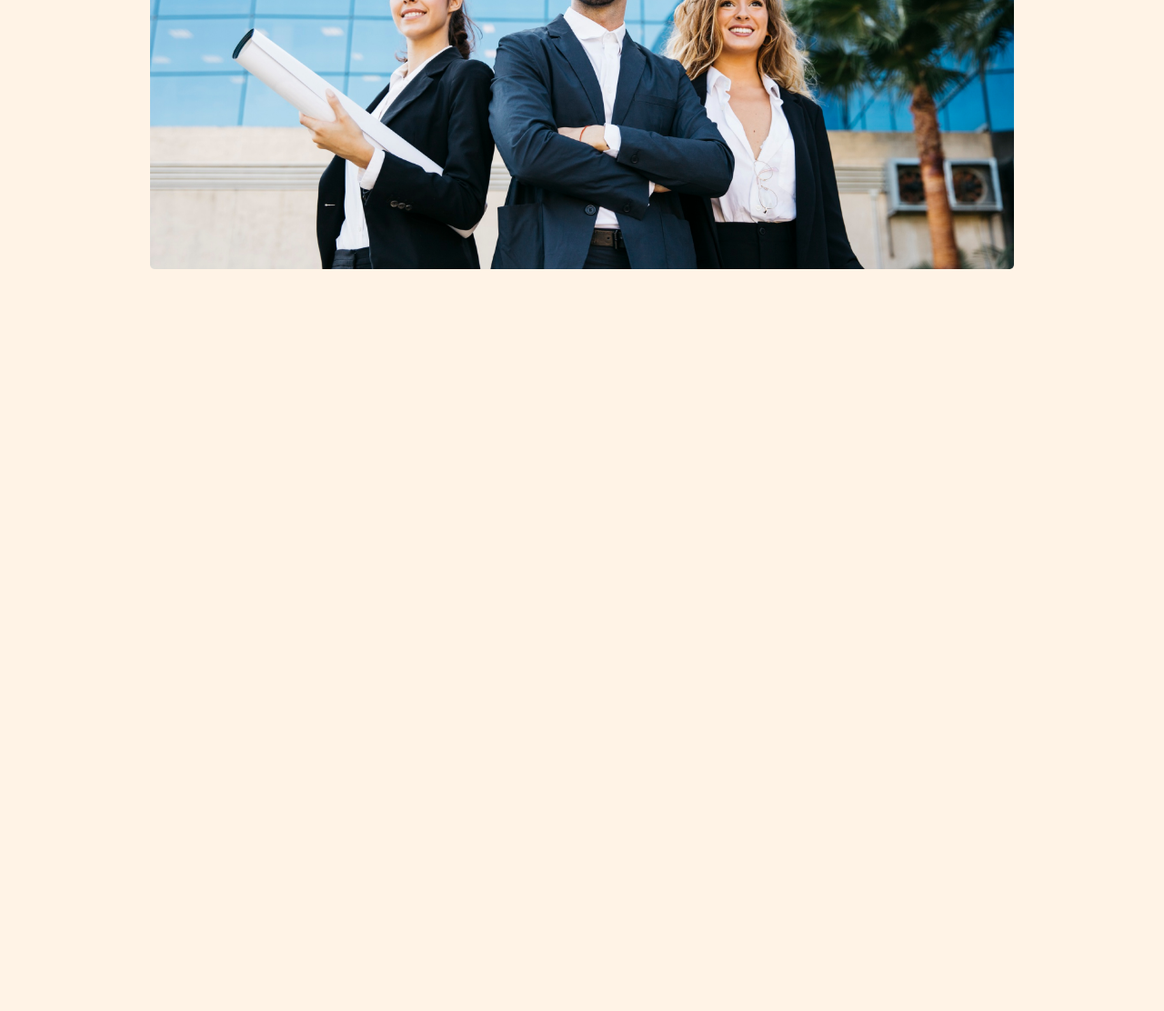
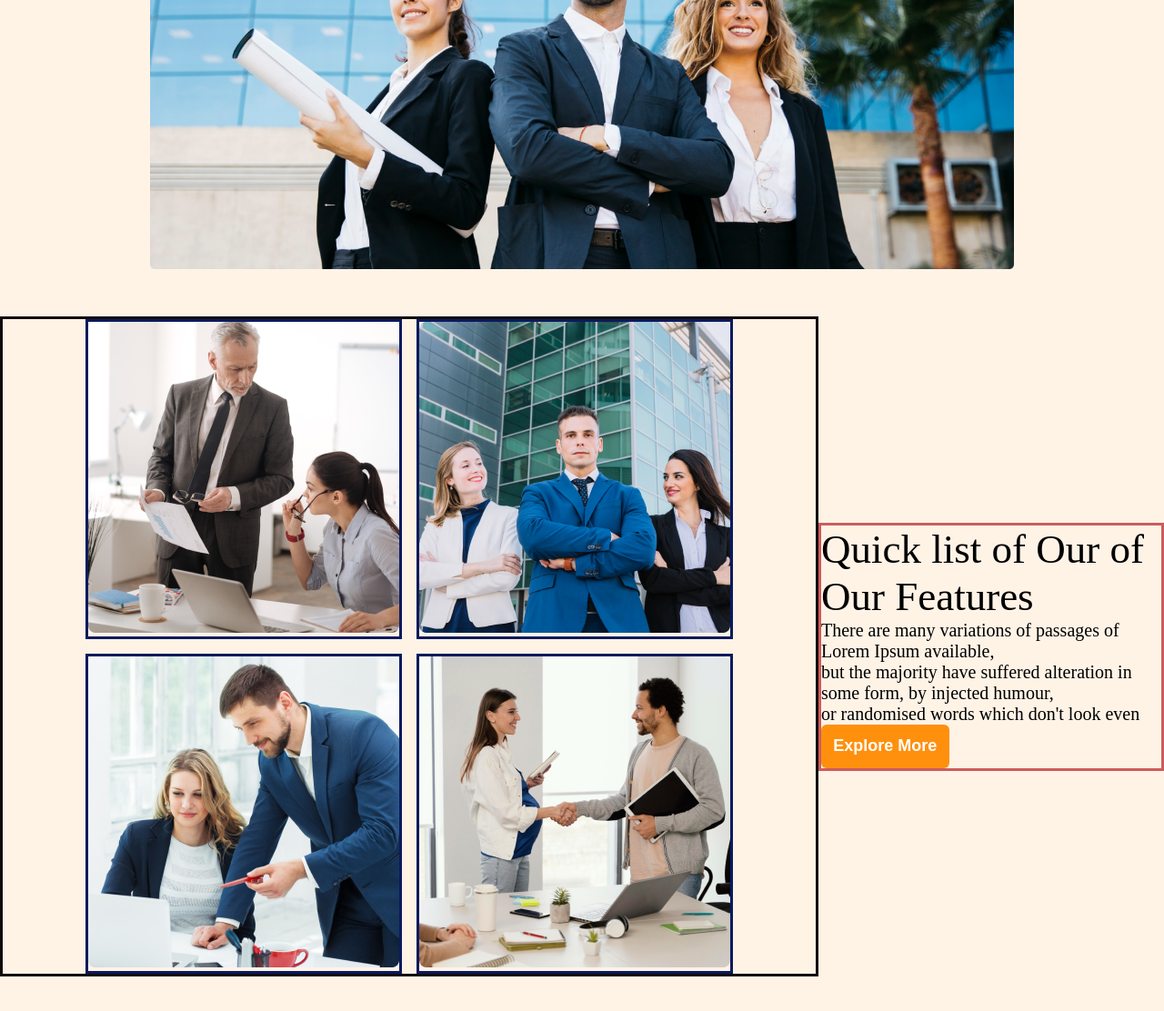
Before and after one commit to emranhe33/G3-Architects, a plain HTML site: page index.html in a window 1280 px wide. Shown: the part 620-1732 px from the top of the page at 91% size. Before the commit the page ends 920 px from the top, so only its background shows below. Drawn offline with Linux system fonts and the light colour scheme.

Commit message:
main part s add

```diff
--- a/index.html
+++ b/index.html
@@ -62,6 +62,52 @@
 
     <main>
 
+        <section>
+            <div class="Features-part">
+
+                <div class="Features-images">
+
+                    <div class="Features-img">
+                        <img src="images/team1.png" alt="">
+                    </div>
+
+                    <div class="Features-img">
+                        <img src="images/team2.png" alt="">
+                    </div>
+
+                    <div class="Features-img">
+                        <img src="images/team3.png" alt="">
+                    </div>
+
+                    <div class="Features-img">
+                        <img src="images/team4.png" alt="">
+                    </div>
+
+                </div>
+
+                <div class="Features-details">
+                    <h2 class="Features-title">
+                        Quick list of Our
+                        <span class="title-color">
+                            of Our
+                        </span>
+                        <span class="title-color">
+                            Features
+                        </span>
+                    </h2>
+                    <p class="Features-descriptino">
+                        There are many variations of passages of Lorem Ipsum available, <br> but the majority have suffered alteration in some form, by injected humour, <br> or randomised words which don't look even
+                    </p>
+
+                    <button class="btn-primary">
+                        <a class="" href="#">Explore More</a>
+                    </button>
+
+                </div>
+
+            </div>
+
+        </section>
 
     </main>
 
--- a/styles/style.css
+++ b/styles/style.css
@@ -82,7 +82,48 @@ color: black;
 
 }
 
+/* Features-part style  */
 
+.Features-part{
+    display: flex;
+
+    align-items: center;
+    margin: 3em 0;
+
+
+}
+
+.Features-images{
+    border: 3px solid #110909;
+    display: flex;
+    justify-content: center;
+    flex-wrap: wrap;
+    margin: 0;
+    padding: 0;
+    gap: 1em;
+
+
+}
+.Features-img{
+    border: 3px solid #0a1a5e;
+    margin: 0;
+}
+
+.Features-details{
+    border: 3px solid indianred;
+}
+
+.Features-title{
+    font-weight: 500;
+font-size: 45px;
+}
+
+.title-color{}
+
+.Features-descriptino{
+    font-weight: 500;
+font-size: 20px;
+}
 
 
 
```
